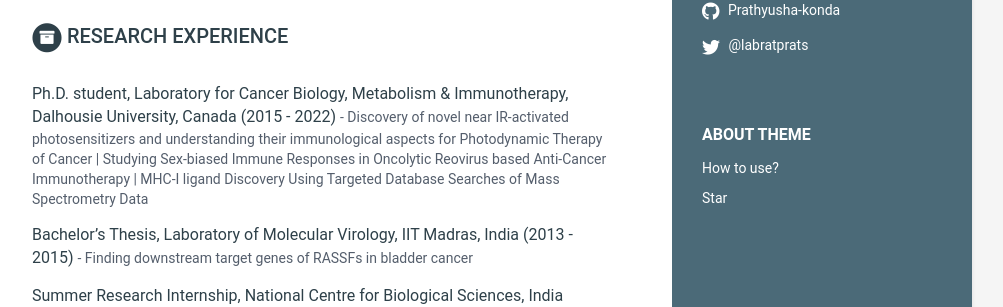
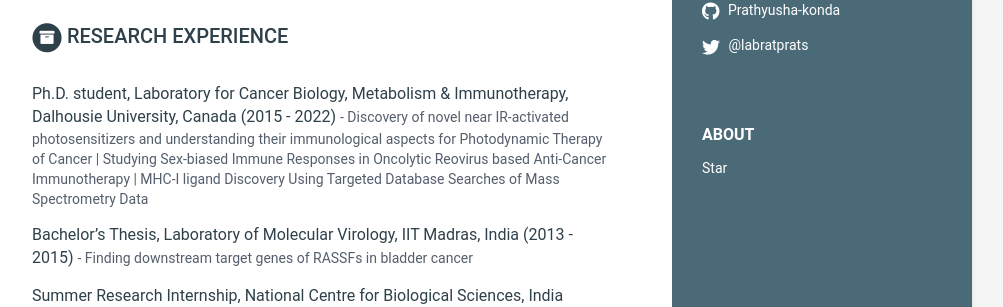
Before and after one commit to Prathyusha-konda/Website, a Jekyll site: the page built from index.html, in a window 1280 px wide. Shown: the part 417-724 px from the top of the page, without its empty margins (168-1171 px from the left). Built offline with Jekyll 4.4.1, drawn with Linux system fonts in a browser that asks for light colours.

Commit message:
Update about.html

```diff
--- a/_includes/about.html
+++ b/_includes/about.html
@@ -1,10 +1,10 @@
 <div class="remove-container container-block">
   <h2 class="container-block-title">
-    About Theme
+    About
   </h2>
   <ul class="list-unstyled interests-list">
-    <li><a target="_blank" href="https://www.youtube.com/watch?v=Jnmj1dXDbNk">How to use?</a></li>
+    <li><a target="_blank" href=""></a></li>
      <li><a class="github-button" href="https://github.com/sharu725/online-cv" data-icon="octicon-star" data-show-count="true" aria-label="Star sharu725/online-cv on GitHub">Star</a>
-     <script async defer src="https://buttons.github.io/buttons.js"></script>
+     <script async defer src=""></script>
   </ul>
 </div><!--//About-->
```
